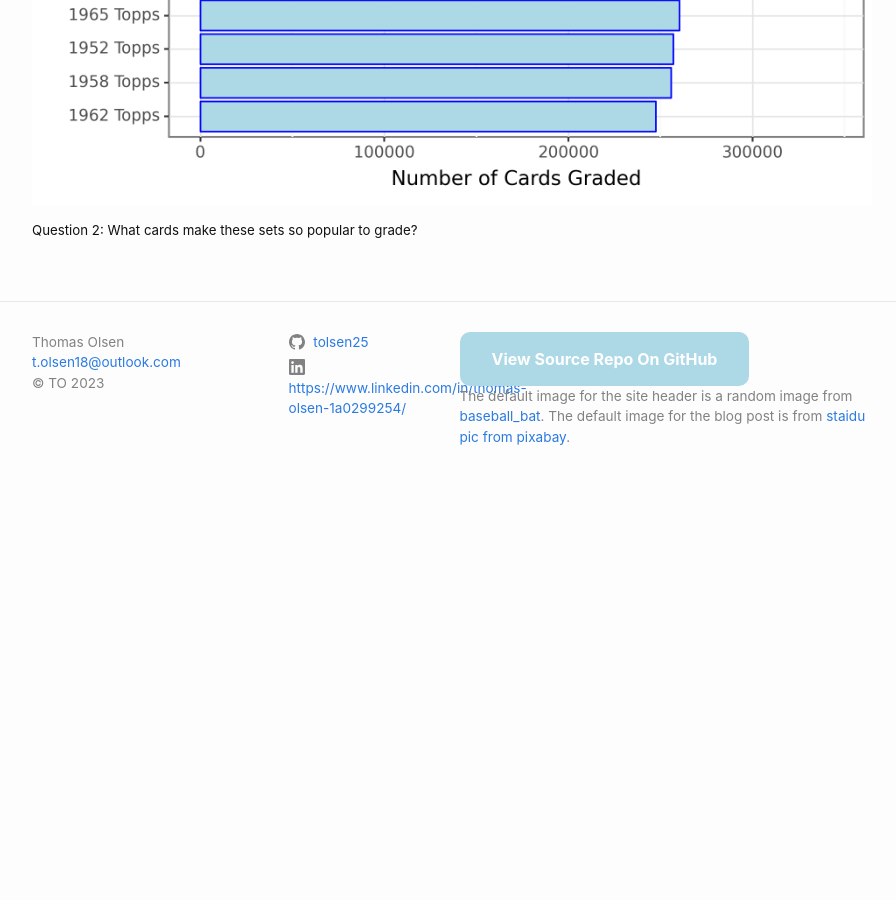
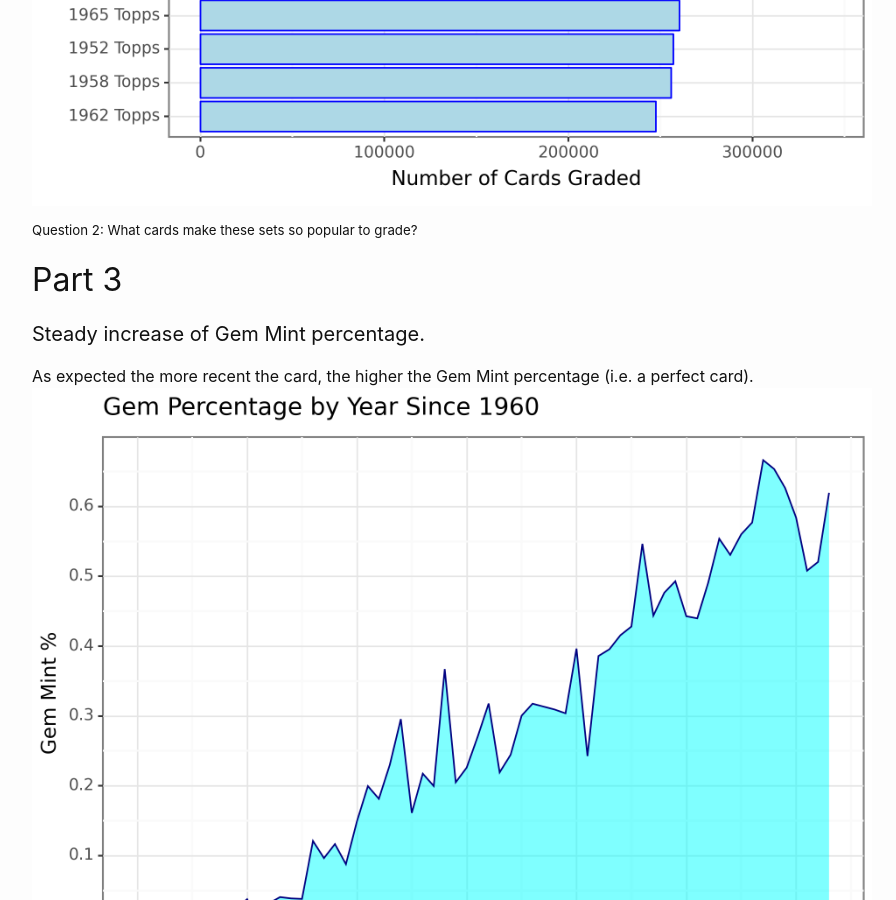
Before and after one commit to tolsen25/tolsen25.github.io, a Jekyll site: the page built from _posts/2023-12-13-PSA-EDA.md, in a window 1280 px wide and 900 px high, scrolled down 1774 px. Shown: the whole window, without its empty margins (188-1084 px from the left). Built offline with Jekyll 4.4.1, drawn with Linux system fonts in a browser that asks for light colours; comment, search, counter and statistics services are not loaded; before the commit the page ends 2281 px from its top, so only the background shows below that.

Commit message:
Update 2023-12-13-PSA-EDA.md

```diff
--- a/_posts/2023-12-13-PSA-EDA.md
+++ b/_posts/2023-12-13-PSA-EDA.md
@@ -20,3 +20,8 @@
 Despite being from yesteryear, the most commonly graded cards came from 1975 or earlier.
 ![img](/assets/images/topSetPopCol2.png)
 ##### Question 2: What cards make these sets so popular to grade?
+
+## Part 3
+#### Steady increase of Gem Mint percentage.
+As expected the more recent the card, the higher the Gem Mint percentage (i.e. a perfect card).
+![img](/assets/images/gem_mt.png)
```
